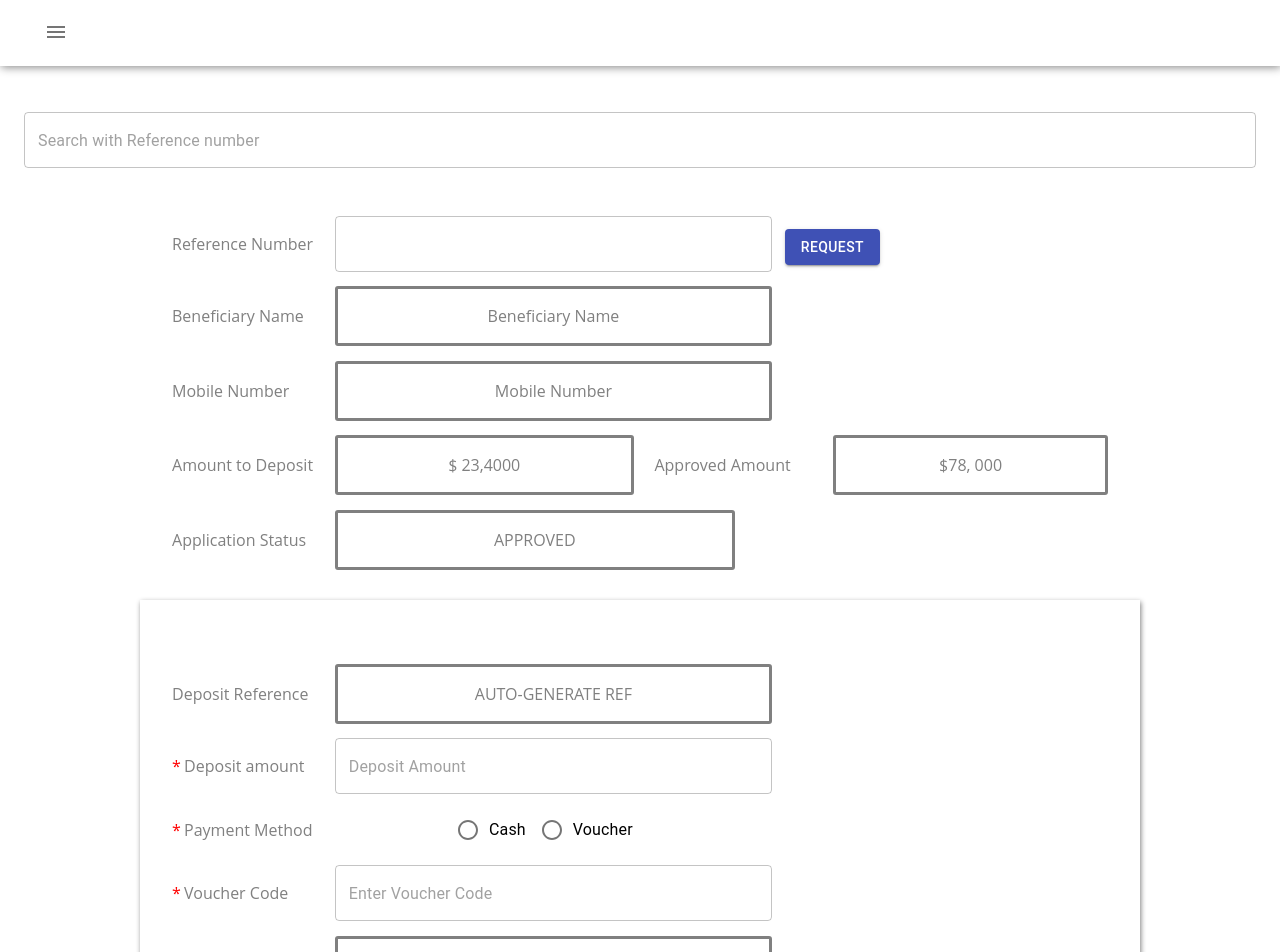
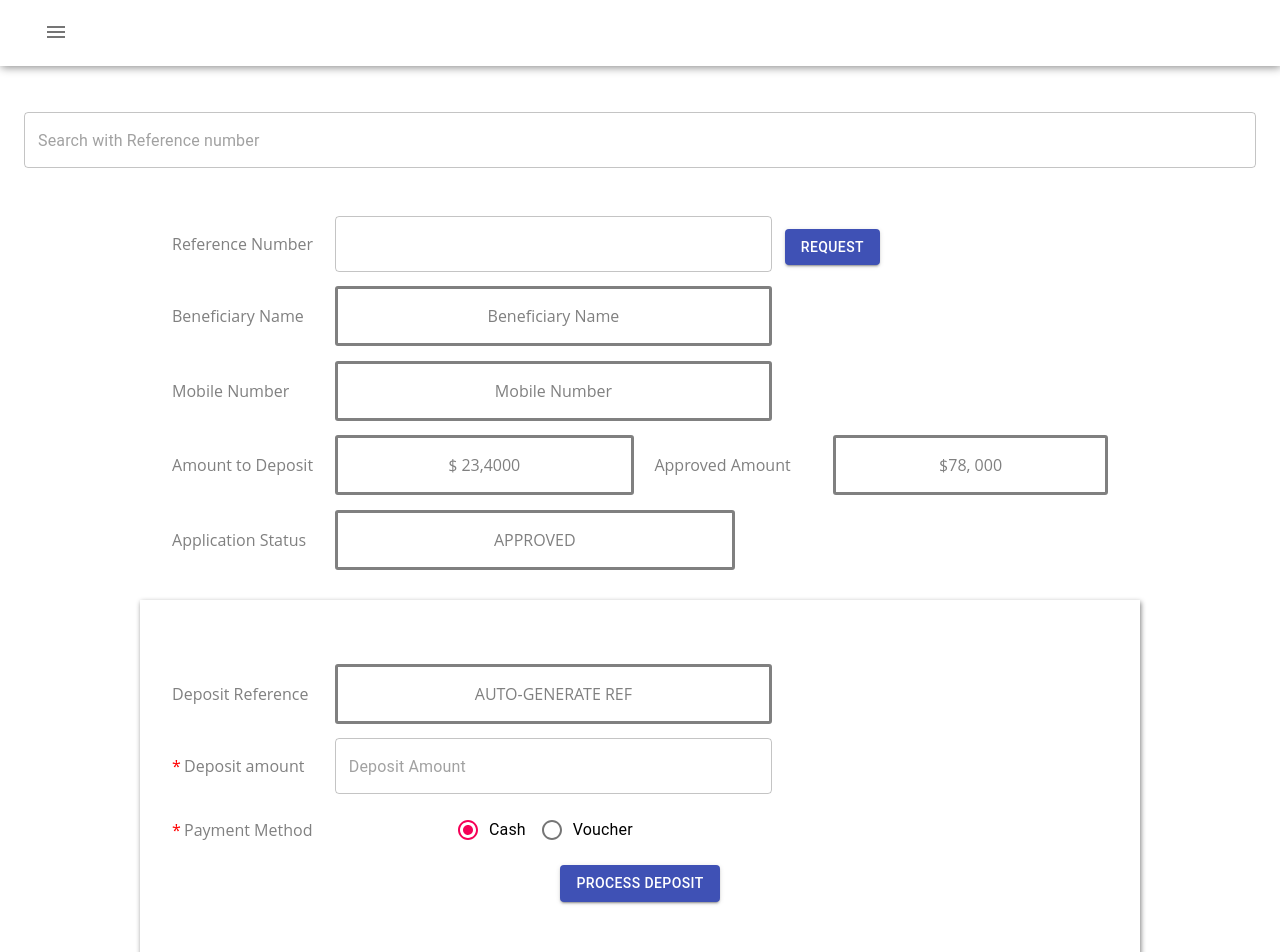
Before and after one commit to Maxinth/german-bps, a React (Create React App) app: page /rpa/bdeposit in a window 1280 px wide. Shown: the top 952 px of the page. Built offline with nearby package versions, Linux system fonts and the light colour scheme.

Commit message:
added view toggle

```diff
--- a/src/components/RPA/BdepositPageComps/CashDepositScreen.jsx
+++ b/src/components/RPA/BdepositPageComps/CashDepositScreen.jsx
@@ -1,7 +1,7 @@
 import LabeledInputAndDisplay from "./LabeledInput";
 import CashVoucherSelect from "./CashVoucherSelect";
 
-const CashDepositScreen = () => {
+const CashDepositScreen = (props) => {
   return (
     <>
       <LabeledInputAndDisplay
@@ -16,7 +16,7 @@ const CashDepositScreen = () => {
         placeholder="Deposit Amount"
         req={true}
       />
-      <CashVoucherSelect />
+      <CashVoucherSelect {...props} />
     </>
   );
 };
--- a/src/components/RPA/BdepositPageComps/CashVoucherSelect.jsx
+++ b/src/components/RPA/BdepositPageComps/CashVoucherSelect.jsx
@@ -1,15 +1,20 @@
 import { Label, Span, Text } from "./styled";
 import { FormControlLabel, RadioGroup } from "@material-ui/core";
 import Radio from "@material-ui/core/Radio";
+import PropTypes from "prop-types";
 
-const CashVoucherSelect = () => {
+const CashVoucherSelect = ({ getPaymentType, selectedOption }) => {
   return (
     <Label>
       <Text>
         <Span>*</Span>
         Payment Method
       </Text>
-      <RadioGroup className="radioGroup">
+      <RadioGroup
+        className="radioGroup"
+        value={selectedOption}
+        onChange={(e) => getPaymentType(e.target.value)}
+      >
         <FormControlLabel value="cash" control={<Radio />} label="Cash" />
         <FormControlLabel value="voucher" control={<Radio />} label="Voucher" />
       </RadioGroup>
@@ -17,4 +22,9 @@ const CashVoucherSelect = () => {
   );
 };
 
+CashVoucherSelect.propTypes = {
+  getPaymentType: PropTypes.func,
+  selectedOption: PropTypes.string,
+};
+
 export default CashVoucherSelect;
--- a/src/components/RPA/BdepositPageComps/VoucherDeposits.jsx
+++ b/src/components/RPA/BdepositPageComps/VoucherDeposits.jsx
@@ -2,13 +2,21 @@ import { VoucherBox, InnerVoucherBox } from "./styled";
 import CashDepositScreen from "./CashDepositScreen";
 import Button from "@material-ui/core/Button";
 import VoucherDepositScreen from "./VoucherDepositScreen";
+import { useState } from "react";
 
 const VoucherDeposits = () => {
+  const [paymentType, setPaymentType] = useState("cash");
+  const getPaymentType = (id) => setPaymentType(id);
   return (
     <VoucherBox>
       <InnerVoucherBox>
-        <CashDepositScreen />
-        <VoucherDepositScreen />
+        {paymentType === "cash" && (
+          <CashDepositScreen
+            getPaymentType={getPaymentType}
+            selectedOption={paymentType}
+          />
+        )}
+        {paymentType === "voucher" && <VoucherDepositScreen />}
         <Button variant="contained" color="primary">
           Process Deposit
         </Button>
--- a/src/components/RPA/BdepositPageComps/data.js
+++ b/src/components/RPA/BdepositPageComps/data.js
@@ -7,3 +7,9 @@ export const data = {
   subsidyAmount: 54600,
   totalValue: 78000,
 };
+
+
+export const initPaymentObj = {
+  cash: true,
+  voucher: false,
+}
```
